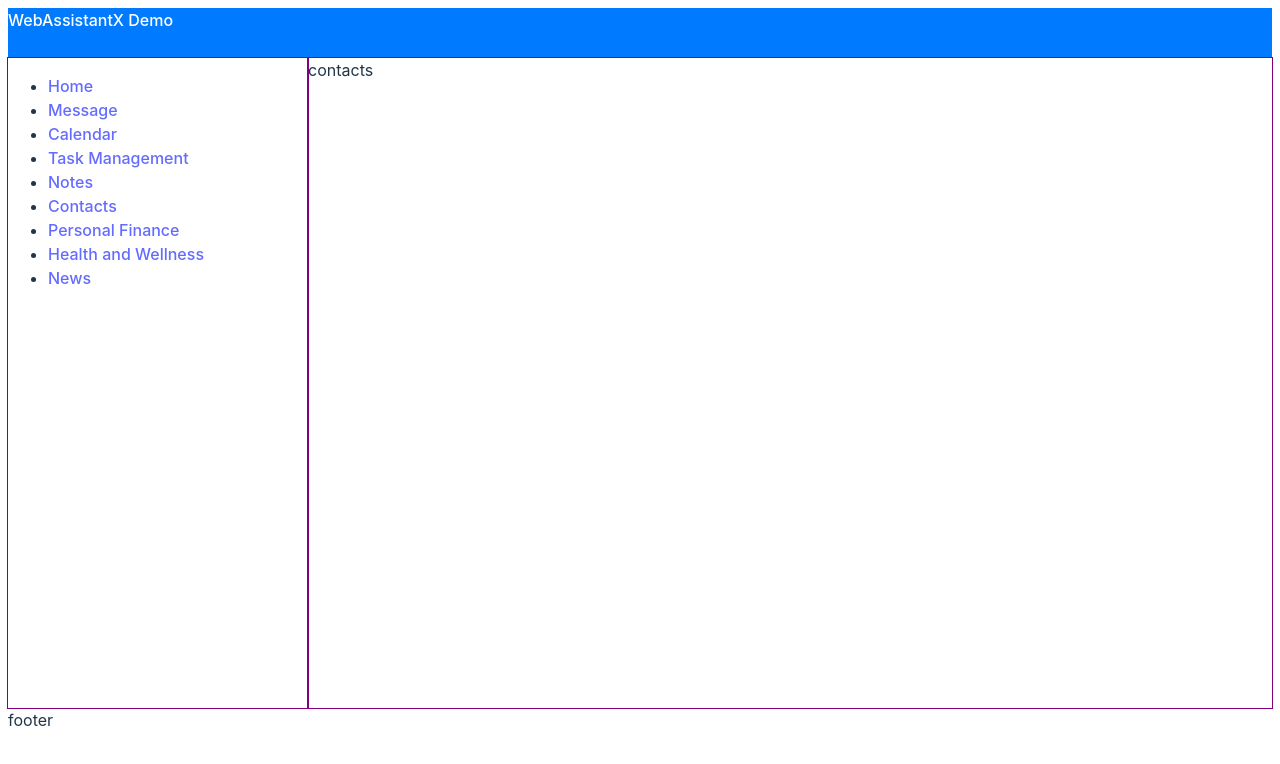
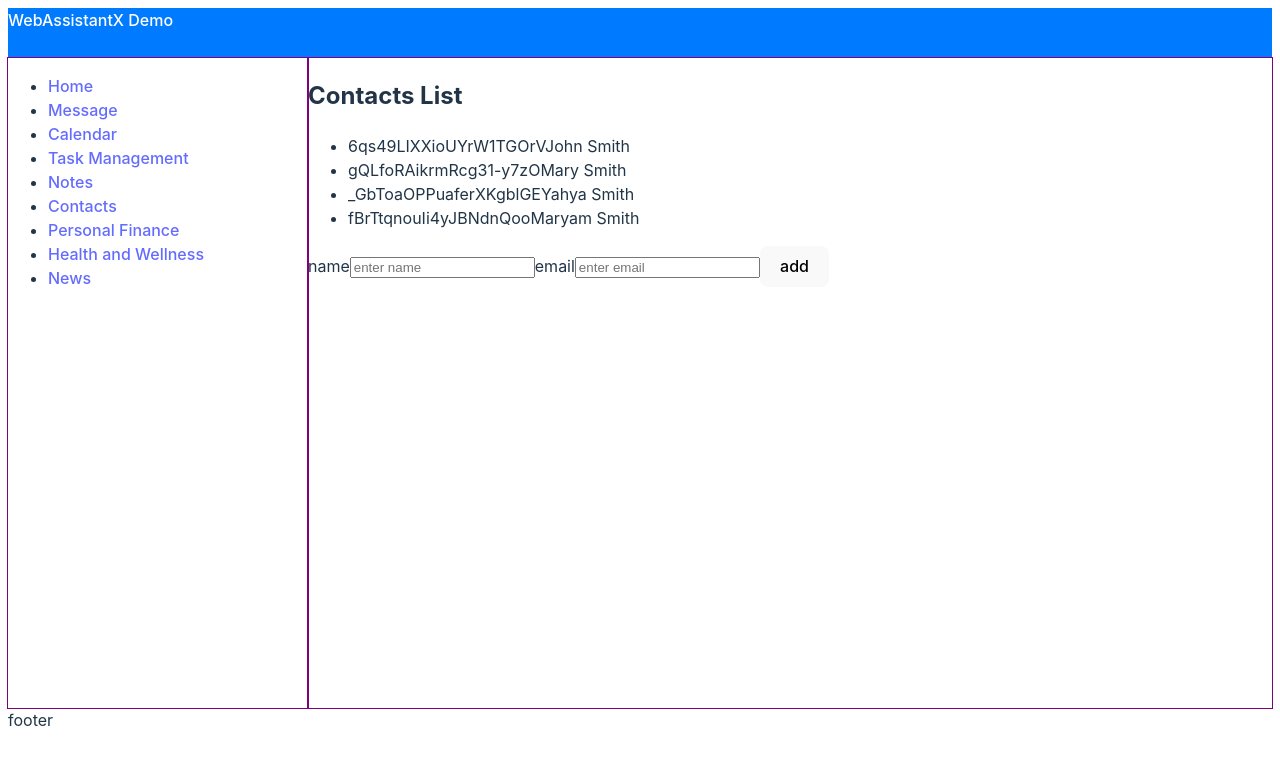
Before and after one commit to p-adams/webassistantx-react-proto, a React (Vite) app: page /contacts in a window 1280 px wide. Shown: the top 764 px of the page. Built offline with nearby package versions, Linux system fonts and the light colour scheme.

Commit message:
update contact page

```diff
--- a/package.json
+++ b/package.json
@@ -10,6 +10,7 @@
     "preview": "vite preview"
   },
   "dependencies": {
+    "nanoid": "^5.0.6",
     "react": "^18.2.0",
     "react-dom": "^18.2.0",
     "react-router-dom": "^6.22.3"
--- a/src/routes/Contacts.tsx
+++ b/src/routes/Contacts.tsx
@@ -1,5 +1,75 @@
+import { useCallback, useState } from "react";
+import { nanoid } from "nanoid";
+// TODO: define Contact modal
 function Contacts() {
-  return <div>contacts</div>;
+  const [contacts, setContacts] = useState([
+    { id: nanoid(), name: "John Smith", email: "foobarbaz@quux.com" },
+    { id: nanoid(), name: "Mary Smith", email: "foobarbaz1@quux.com" },
+    { id: nanoid(), name: "Yahya Smith", email: "foobarbaz2@quux.com" },
+    { id: nanoid(), name: "Maryam Smith", email: "foobarbaz3@quux.com" },
+  ]);
+
+  const [contactValue, setContactValue] = useState({
+    id: "",
+    name: "",
+    email: "",
+  });
+
+  const handleInputChange = useCallback(
+    (e: any) => {
+      setContactValue((prev) => ({
+        ...prev,
+        [e.target.name]: e.target.value,
+      }));
+    },
+    [setContactValue]
+  );
+
+  const addContact = useCallback(() => {
+    setContacts((prev) => [...prev, { ...contactValue, id: nanoid() }]);
+    setContactValue(() => ({
+      id: "",
+      name: "",
+      email: "",
+    }));
+  }, [contactValue]);
+
+  return (
+    <section>
+      <h2>Contacts List</h2>
+      <div>
+        <ul>
+          {contacts.map((el) => (
+            <li key={el.id}>
+              {el.id}
+              {el.name}
+            </li>
+          ))}
+        </ul>
+        <div>
+          <label>
+            name
+            <input
+              placeholder="enter name"
+              name="name"
+              onChange={handleInputChange}
+              value={contactValue.name}
+            />
+          </label>
+          <label>
+            email
+            <input
+              name="email"
+              placeholder="enter email"
+              onChange={handleInputChange}
+              value={contactValue.email}
+            />
+          </label>
+          <button onClick={addContact}>add</button>
+        </div>
+      </div>
+    </section>
+  );
 }
 
 export default Contacts;
```
Also changed, not shown: 1 other file (tests, documents, lock files or other folders).
